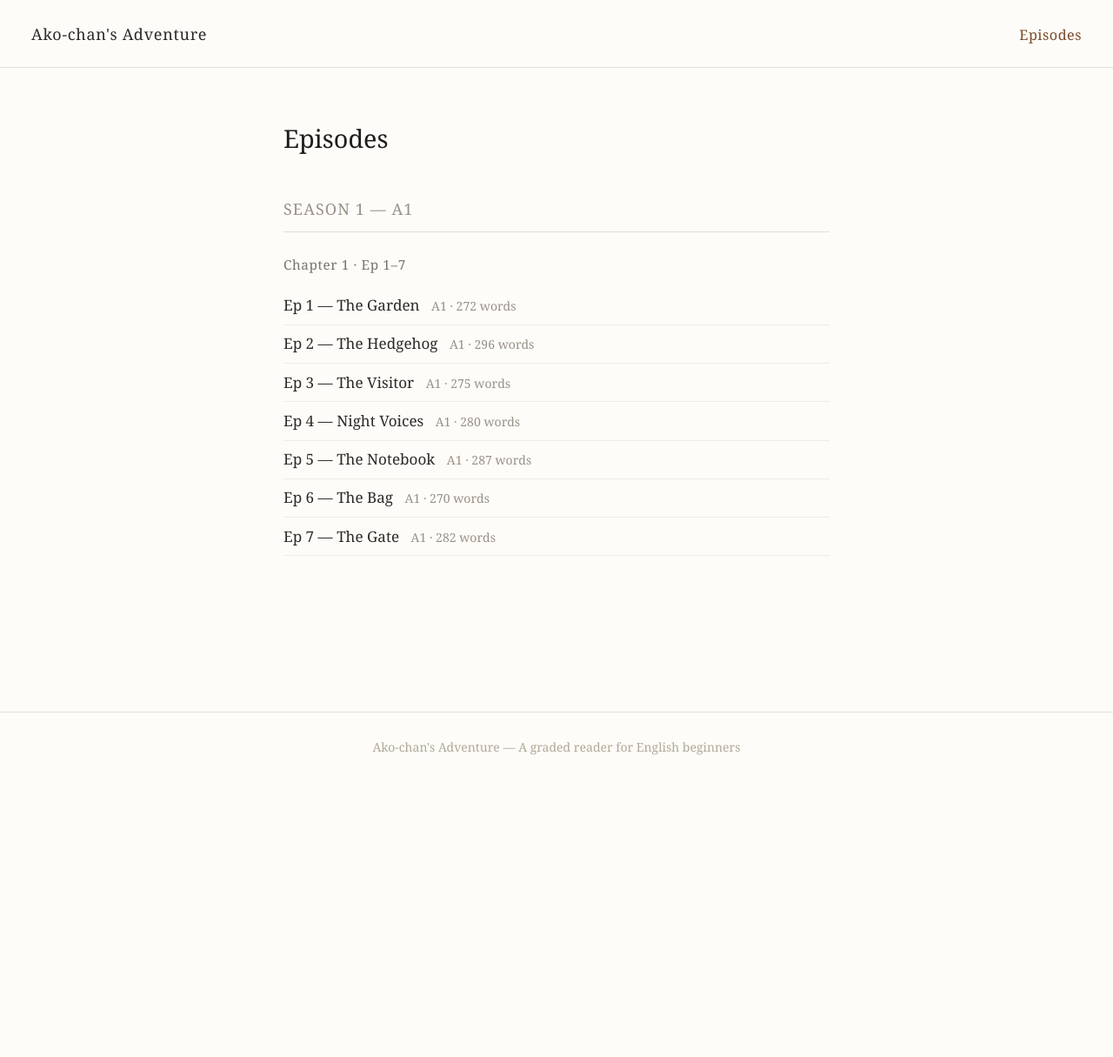
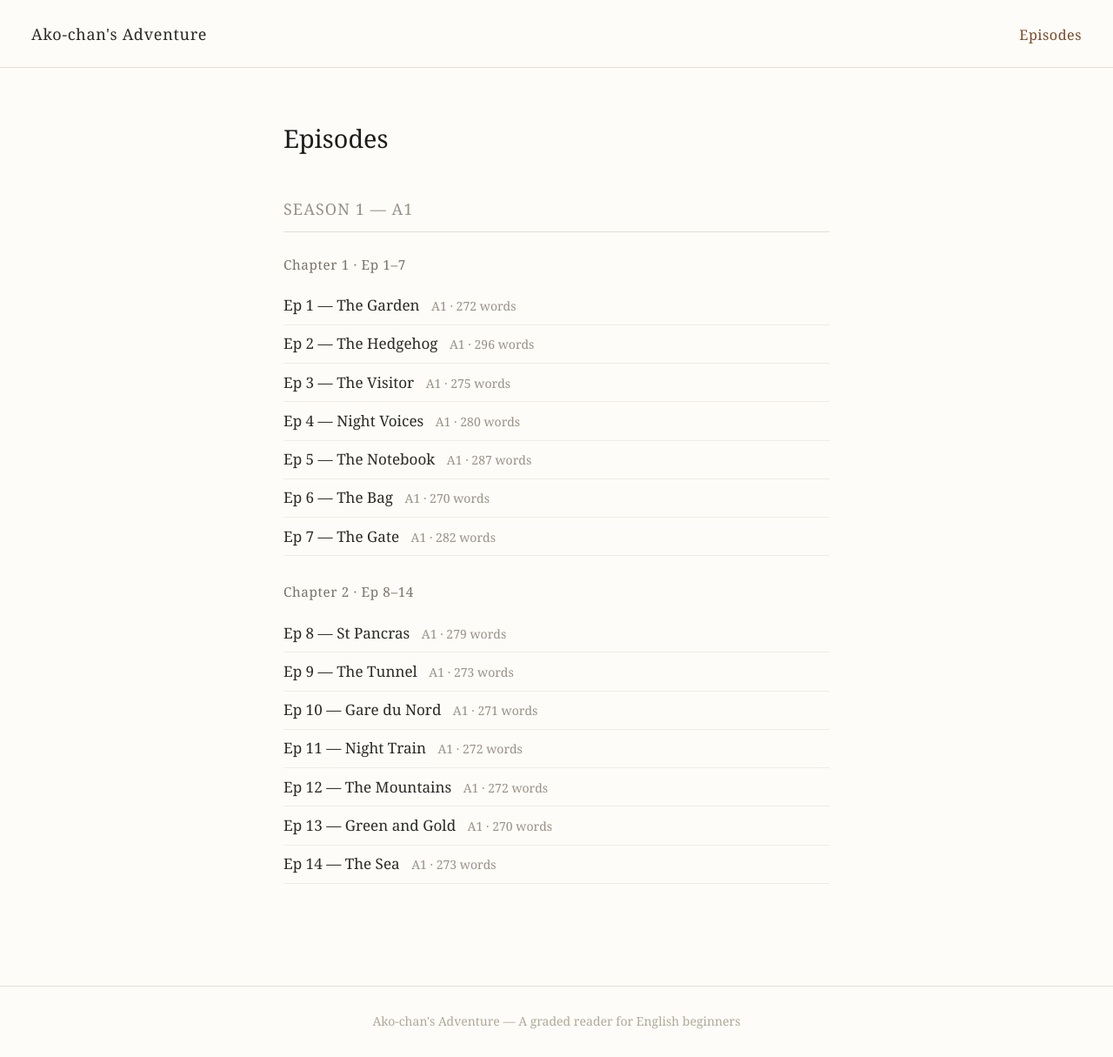
Before and after one commit to morisaki-yuichi/ako-chans-adventure, a Jekyll site: the page built from episodes.md, in a window 1280 px wide. Shown: the whole page at 87% size. Built offline with Jekyll 4.4.1, drawn with Linux system fonts in a browser that asks for light colours; before the commit the page ends 900 px from its top, so only the background shows below that.

Commit message:
Add Chapter 2 block to episodes page

```diff
--- a/episodes.md
+++ b/episodes.md
@@ -22,5 +22,18 @@ permalink: /episodes/
       </ul>
     </div>
 
+    <div class="chapter-block">
+      <h3>Chapter 2 &middot; Ep 8–14</h3>
+      <ul class="episode-list">
+        {% assign s1c2 = site.pages | where: "season", 1 | where: "chapter", 2 | sort: "episode" %}
+        {% for ep in s1c2 %}
+        <li>
+          <a href="{{ ep.url | relative_url }}">Ep {{ ep.episode }} &mdash; {{ ep.title }}</a>
+          <span class="ep-tags">{{ ep.level }} &middot; {{ ep.word_count }} words</span>
+        </li>
+        {% endfor %}
+      </ul>
+    </div>
+
   </div>
 </div>
```
